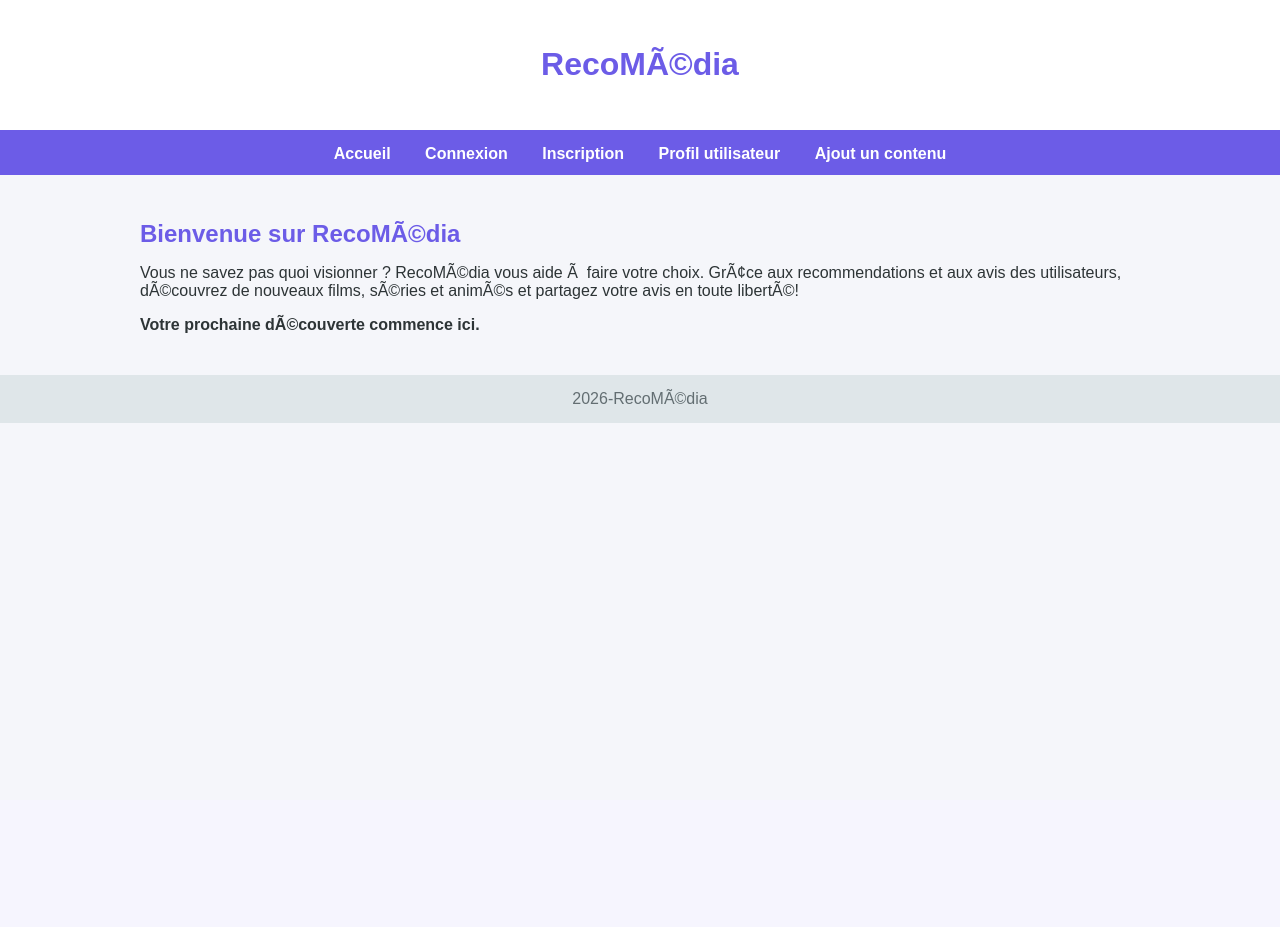
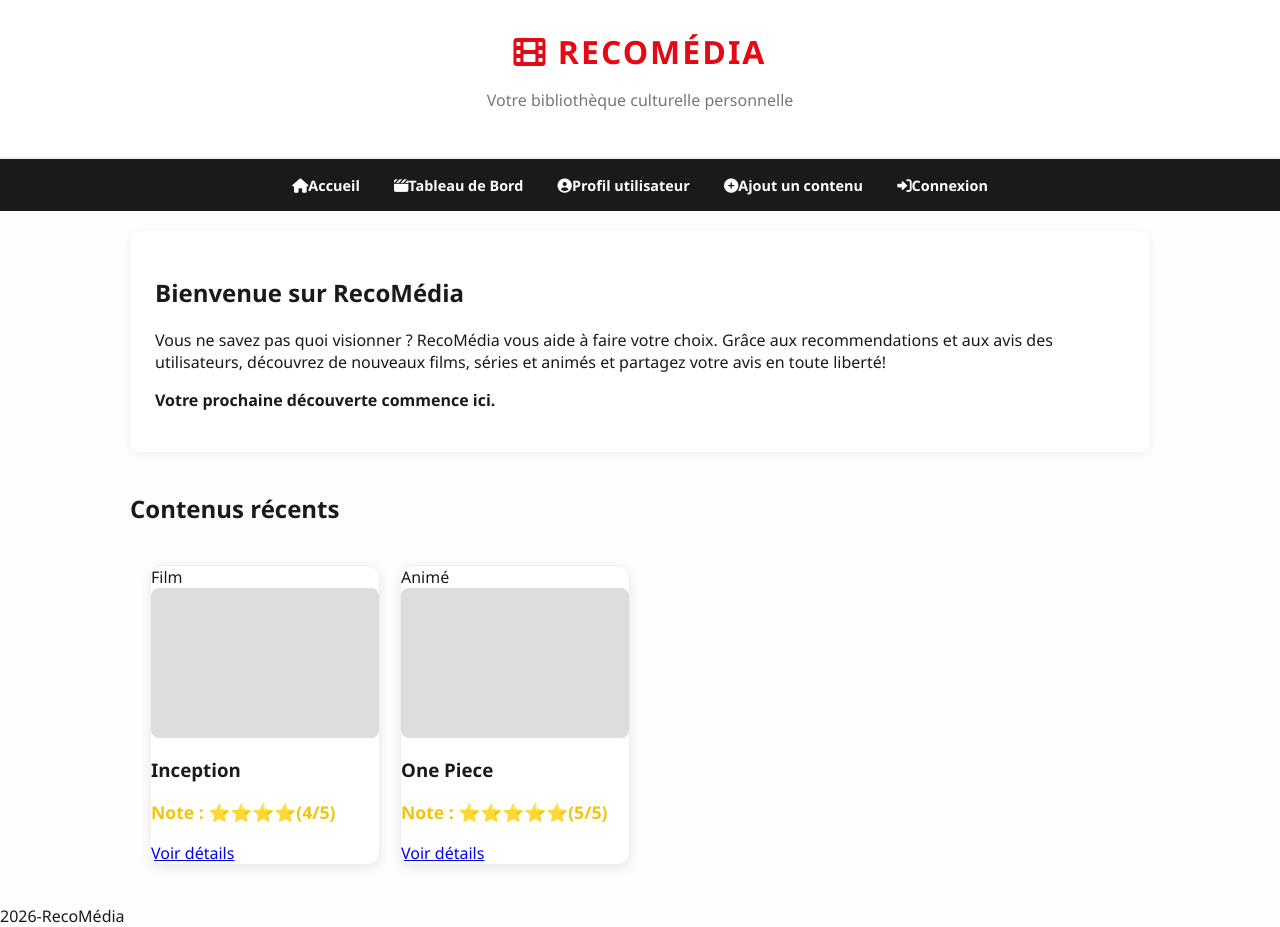
Before and after one commit to shellyvl/RecoMedia, a PHP site: page / in a window 1280 px wide. Before the commit the page ends 423 px from the top, so only its background shows below. Run offline with PHP 8.4, Linux system fonts and the light colour scheme.

Commit message:
Add files via upload

```diff
--- a/css/style.css
+++ b/css/style.css
@@ -1,73 +1,181 @@
+* {
+    box-sizing: border-box;
+}
+/* --- THÈME ÉPURÉ & CINÉMA --- */
+:root {
+    --primary: #e50914;       /* Rouge Ciné */
+    --bg-light: #fdfdfd;      /* Blanc très pur */
+    --card-white: #ffffff;
+    --text-dark: #1a1a1a;     /* Presque noir pour le texte */
+    --accent-gold: #f1c40f;   /* Or pour les étoiles */
+}
+
 body {
     margin: 0;
-    font-family: Arial, sans-serif;
-    background-color: #f5f6fa;
-    color: #2d3436;
+    font-family: 'Segoe UI', Arial, sans-serif;
+    background-color: var(--bg-light);
+    color: var(--text-dark);
 }
 
-
+/* Header simple et élégant */
 header {
-    background-color: #ffffff;
-    padding: 25px;
+    background-color: var(--card-white);
+    padding: 30px;
     text-align: center;
-    border-bottom: 3px solid #6c5ce7;
+    border-bottom: 2px solid #eee;
 }
 
 header h1 {
-    color: #6c5ce7;
+    color: var(--primary);
+    margin: 0;
+    text-transform: uppercase;
+    letter-spacing: 2px;
 }
 
-header p {
-    color: #636e72;
-}
-
+/* Navigation */
 nav {
-    background-color: #6c5ce7;
-    padding: 12px;
+    background-color: var(--text-dark);
+    padding: 15px;
     text-align: center;
 }
 
 nav a {
-    color: white;
+    color: white !important;
     margin: 0 15px;
     text-decoration: none;
     font-weight: bold;
+    font-size: 0.9rem;
 }
 
 nav a:hover {
+    color: var(--primary) !important;
+}
+
+/* Grille de films (Cards) */
+.grid-container {
+    display: grid;
+    grid-template-columns: repeat(auto-fill, minmax(200px, 1fr));
+    gap: 20px;
+    padding: 20px;
+}
+
+.card {
+    background: var(--card-white);
+    border-radius: 12px;
+    box-shadow: 0 4px 12px rgba(0,0,0,0.08);
+    overflow: hidden;
+    transition: 0.3s;
+    border: 1px solid #efefef;
+}
+
+.card:hover {
+    transform: translateY(-5px);
+    box-shadow: 0 8px 20px rgba(0,0,0,0.15);
+}
+
+/* Formulaires */
+section, form {
+    background: var(--card-white);
+    padding: 25px;
+    border-radius: 10px;
+    box-shadow: 0 2px 10px rgba(0,0,0,0.05);
+    margin-bottom: 20px;
+}
+
+input, select, textarea {
+    width: 100%;
+    padding: 12px;
+    border: 1px solid #ddd;
+    border-radius: 6px;
+    margin-top: 8px;
+}
+
+button {
+    background-color: var(--primary);
+    color: white;
+    padding: 10px 25px;
+    border: none;
+    border-radius: 6px;
+    font-weight: bold;
+    cursor: pointer;
+}
+.container {
+    max-width: 1100px;  /* Empêche le site de devenir trop large sur grand écran */
+    margin: 0 auto;     /* Centre tout le bloc au milieu de la page */
+    padding: 20px 40px; /* Le premier chiffre (20) décolle du haut, le deuxième (40) décolle des bords gauche/droite */
+}
+
+.section-title {
+    margin-top: 40px;   /* Ajoute de l'espace au-dessus du titre "Contenus récents" */
+    margin-bottom: 20px;
+}
+/* Style pour l'avatar du profil */
+.profile-header {
+    display: flex;
+    align-items: center;
+    gap: 20px;
+    margin-bottom: 30px;
+    border-bottom: 1px solid #eee;
+    padding-bottom: 20px;
+}
+
+.profile-avatar {
+    width: 80px;
+    height: 80px;
+    background-color: var(--primary); /* Le rouge ciné */
+    color: white;
+    border-radius: 50%; /* Crée le cercle */
+    display: flex;
+    justify-content: center;
+    align-items: center;
+    font-size: 2rem;
+    font-weight: bold;
+    box-shadow: 0 4px 10px rgba(0,0,0,0.1);
+}
+
+.profile-info h2 {
+    margin: 0;
+    color: var(--text-dark);
+}
+
+.profile-info p {
+    margin: 5px 0 0 0;
+    color: #777;
+}
+/* Style pour centrer les formulaires de connexion/inscription */
+.auth-container {
+    max-width: 400px; /* On réduit la largeur pour que ce soit un petit bloc central */
+    margin: 60px auto;
+    padding: 30px;
+    background-color: #1a1a1a;
+    border-radius: 12px;
+    box-shadow: 0 15px 35px rgba(0,0,0,0.4);
+    border: 1px solid #333;
+    text-align: center;
+    color: white;
+}
+
+.auth-container label {
+    color: #1a1a1a;
+    display: block;
+    margin-bottom: 8px;
+}
+.auth-link-white {
+    color: white !important;
+    text-decoration: none;
+    font-size: 0.9rem;
+    transition: 0.3s;
+}
+.auth-link-white:hover {
+    color: var(--primary) !important; /* Petit rappel du rouge au survol */
     text-decoration: underline;
 }
-
-main {
-    max-width: 1000px;
-    margin: auto;
-    padding: 25px;
+.auth-container button {
+    width: 100%; /* Le bouton prend toute la largeur du petit bloc */
+    margin-top: 15px;
 }
-
-section {
-    background-color: white;
-    padding: 25px;
-    margin-bottom: 30px;
-    border-radius: 10px;
-    box-shadow: 0 4px 10px rgba(0,0,0,0.05);
+.note {
+    color: var(--accent-gold); /* La variable Or qu'on a créée */
+    font-weight: bold;
+    font-size: 1.1rem;
 }
-
-h2 {
-    color: #6c5ce7;
-    margin-bottom: 15px;
-}
-
-ul {
-    padding-left: 20px;
-}
-
-ul li {
-    margin-bottom: 10px;
-}
-
-footer {
-    background-color: #dfe6e9;
-    color: #636e72;
-    text-align: center;
-    padding: 15px;
-}
--- a/index.html
+++ b/index.html
@@ -1,29 +1,60 @@
-<DOCTYPE html>
+<!DOCTYPE html>
 <html lang="fr">
 <head>
     <link rel="stylesheet" href="css/style.css">
-    <meta charset=""UTF-8">
+    <link rel="stylesheet" href="https://cdnjs.cloudflare.com/ajax/libs/font-awesome/6.0.0/css/all.min.css">
+    <meta charset="UTF-8">
     <title>RecoMédia</title>
 </head>
 <body>
 
 <header>
-    <h1>RecoMédia</h1>
+    <h1><i class="fas fa-film"></i> RecoMédia</h1>
+    <p style="color: #777;">Votre bibliothèque culturelle personnelle</p>
 </header>
+<nav>
+    <a href="index.html"><i class="fas fa-home"></i>Accueil</a>
+    <a href="pages/dashboard.html"><i class="fas fa-clapperboard"></i>Tableau de Bord</a>
+    <a href="pages/profil.html"><i class="fas fa-user-circle"></i>Profil utilisateur</a>
+    <a href="pages/ajouter-contenu.html"><i class="fas fa-plus-circle"></i>Ajout un contenu</a>
+    <a href="pages/login.html"><i class="fas fa-sign-in-alt"></i>Connexion</a>
 
-<nav>
-    <a href="index.html">Accueil</a>
-    <a href="pages/login.html">Connexion</a>
-    <a href="pages/register.html">Inscription</a>
-    <a href="pages/profil.html">Profil utilisateur</a>
-    <a href="pages/ajouter-contenu.html">Ajout un contenu</a>
 </nav>
 <main>
-    <h2>Bienvenue sur RecoMédia</h2>
-    <p>Vous ne savez pas quoi visionner ? RecoMédia vous aide à faire votre choix.
+    <div class="container">
+    <section class="bienvenue">
+        <h2>Bienvenue sur RecoMédia</h2>
+        <p>Vous ne savez pas quoi visionner ? RecoMédia vous aide à faire votre choix.
         Grâce aux recommendations et aux avis des utilisateurs, découvrez de nouveaux films, séries et animés et partagez votre avis en toute liberté!  </p>
-    <p><strong> Votre prochaine découverte commence ici.</strong></p>
+        <p><strong> Votre prochaine découverte commence ici.</strong></p>
+    </section>
+
+    <h2 class="section-title">Contenus récents</h2>
+
+    <div class="grid-container">
+        <article class="card">
+            <div class="card-badge">Film</div>
+            <div class="card-image" style="background-color: #ddd; height: 150px; border-radius: 8px;"></div>
+            <div class="card-content">
+            <h3>Inception</h3>
+                <p class="note">Note : ⭐⭐⭐⭐(4/5)</p>
+                <a href="pages/detail.html" class="btn-detail">Voir détails</a>
+            <div>
+        </article>
+
+        <article class="card">
+            <div class="card-badge">Animé</div>
+            <div class="card-image" style="background-color: #ddd; height: 150px; border-radius: 8px;"></div>
+            <div class="card-content">
+                <h3>One Piece</h3>
+                <p class="note">Note : ⭐⭐⭐⭐⭐(5/5)</p>
+                <a href="pages/detail.html" class="btn-detail">Voir détails</a>
+            <div>
+        </article>
+    </div>
+</div>
 </main>
+
 <footer> 2026-RecoMédia</footer>
 </body>
 </html>
```
Also changed, not shown: pages/ajouter-contenu.html (+30 -22 lines), pages/dashboard.html (added, +49 -0 lines), pages/detail.html (added, +63 -0 lines), pages/login.html (+35 -13 lines), pages/profil.html (+49 -15 lines), pages/register.html (+50 -19 lines).
